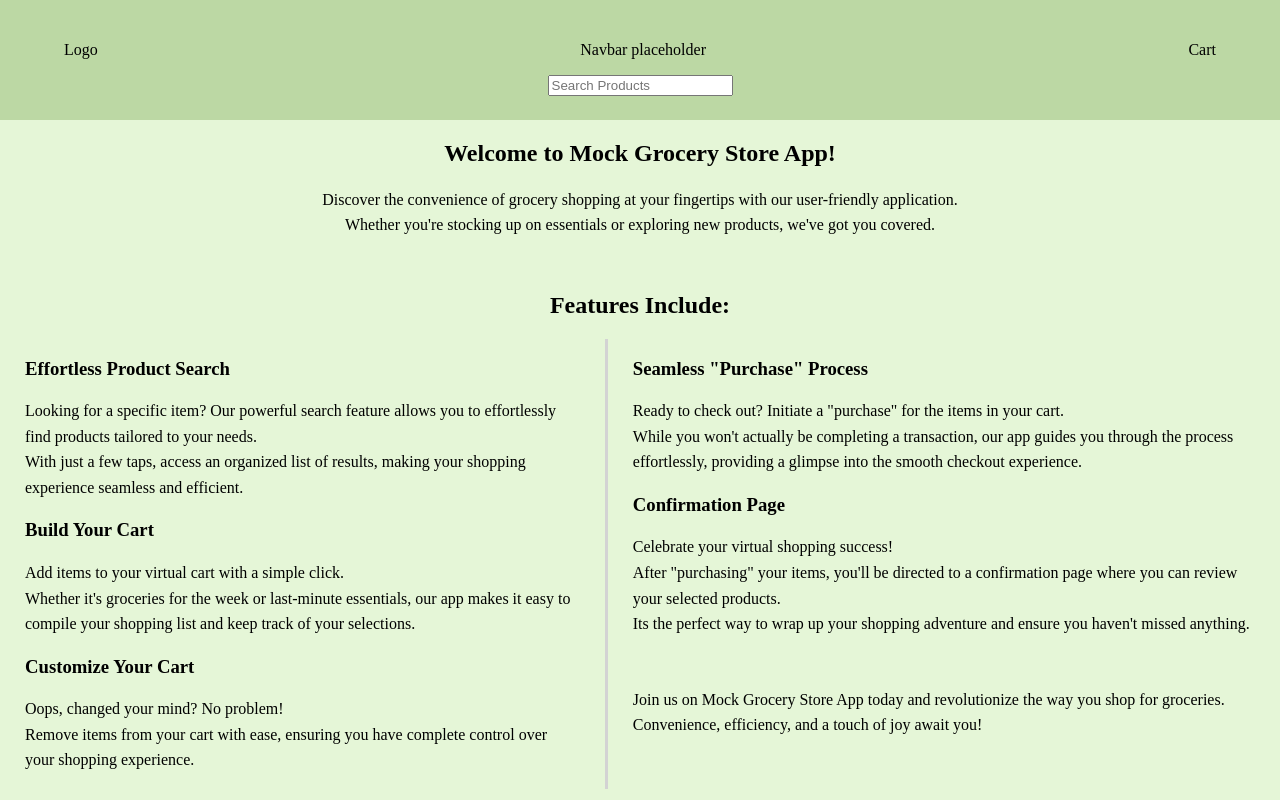
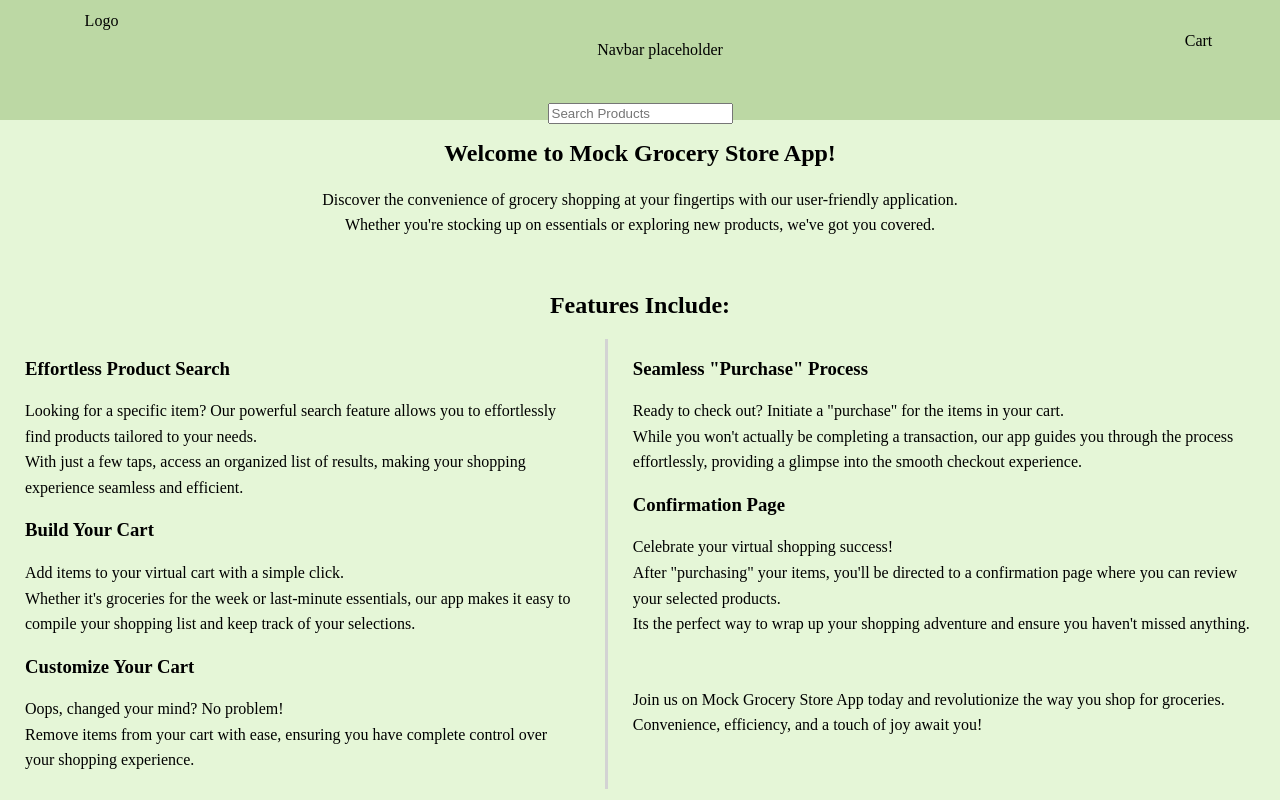
Before and after one commit to Ant-Shell/fe-take-home-mgsa, a React (Vite) app: page / in a window 1280 px wide. Shown: the top 800 px of the page. Built offline with nearby package versions, Linux system fonts and the light colour scheme; no server answers.

Commit message:
Add styling for logo and cart img

```diff
--- a/src/components/Header/Header.css
+++ b/src/components/Header/Header.css
@@ -14,6 +14,16 @@
   justify-content: space-between;
 }
 
+.header-cart-logo {
+  height: 75px;
+  width: 75px;
+}
+
+.header-cart-img {
+  height: 35px;
+  width: 35px;
+}
+
 .header-cart-logo:hover {
   cursor: pointer;
 }
```
